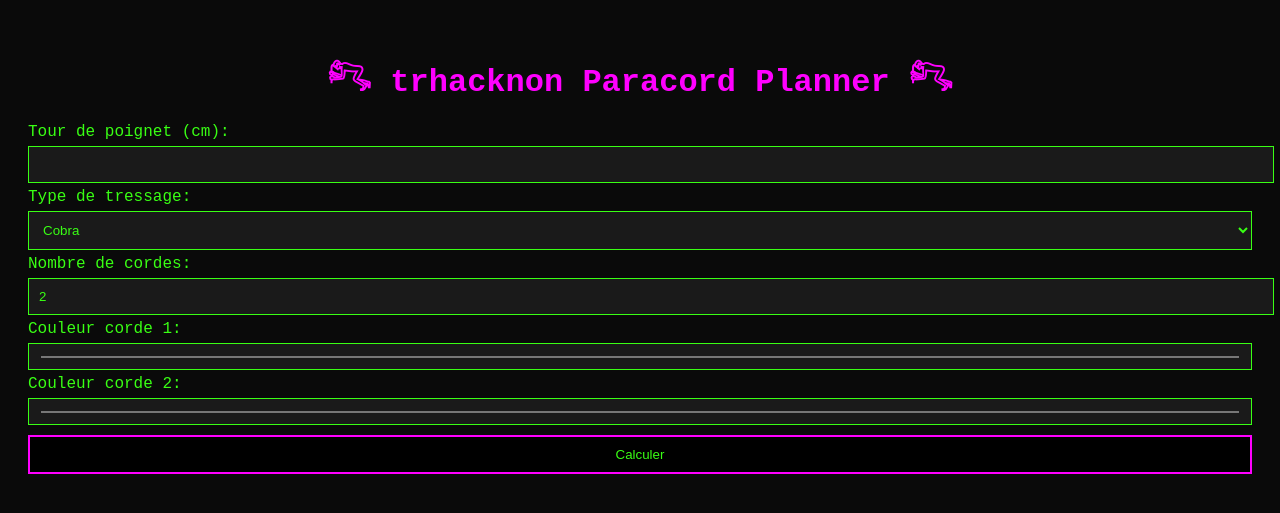
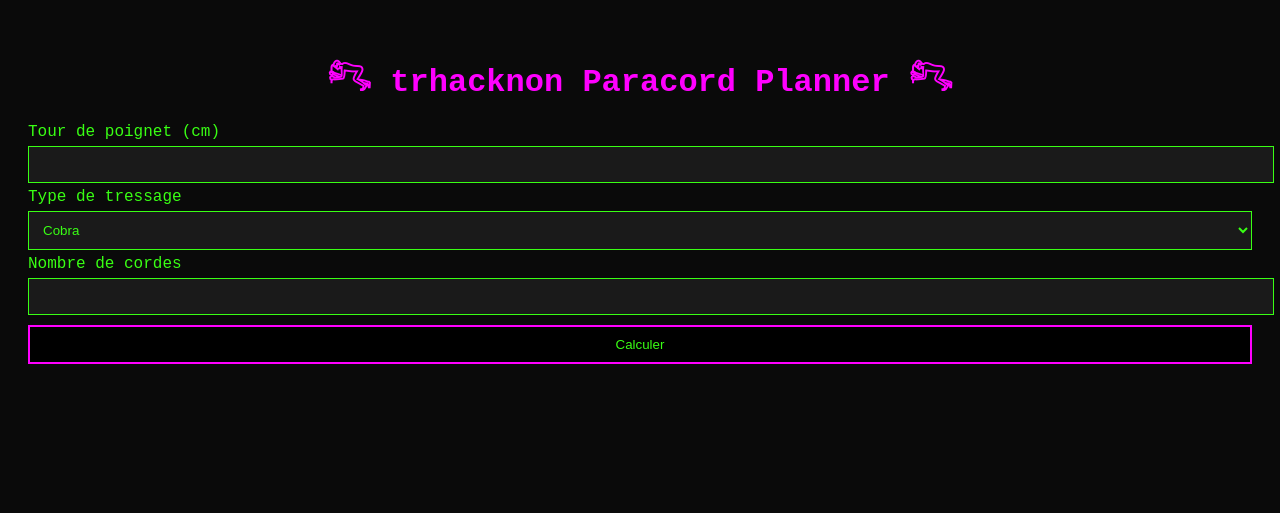
Before and after one commit to tucommenceapousser/paracord-maker, a Flask app: page / in a window 1280 px wide. Shown: the top 513 px of the page. Run offline with Flask 3, Linux system fonts and the light colour scheme.

Commit message:
Update index.html

```diff
--- a/templates/index.html
+++ b/templates/index.html
@@ -1,62 +1,58 @@
-
 <!DOCTYPE html>
 <html lang="fr">
 <head>
-  <meta charset="UTF-8">
-  <title>trhacknon Paracord Planner</title>
-  <link rel="stylesheet" href="{{ url_for('static', filename='css/style.css') }}">
+  <meta charset="UTF-8" />
+  <title>𓀐 trhacknon Paracord Planner 𓀐</title>
+  <link rel="stylesheet" href="{{ url_for('static', filename='css/style.css') }}" />
 </head>
 <body>
+  <div class="container">
     <h1>𓀐 trhacknon Paracord Planner 𓀐</h1>
-  <form id="planner" method="POST">
-    <label>Tour de poignet (cm):</label>
-    <input type="number" name="wrist" min="10" max="30" required>
 
-    <label>Type de tressage:</label>
-    <select name="knot">
-      {% for braid in braids %}
-        <option value="{{ braid.name }}">{{ braid.name }}</option>
+    {% with messages = get_flashed_messages(with_categories=true) %}
+      {% if messages %}
+        <div class="flash-messages">
+          {% for category, message in messages %}
+            <div class="flash flash-{{ category }}">{{ message }}</div>
           {% endfor %}
-    </select>
+        </div>
+      {% endif %}
+    {% endwith %}
 
-    <label>Nombre de cordes:</label>
-    <input type="number" name="cord_count" id="cord-count" min="1" max="5" value="2" required>
+    <form method="POST" novalidate>
+      {{ form.csrf_token }}
 
-    <div id="cord-colors"></div>
+      <label for="wrist">{{ form.wrist.label }}</label>
+      {{ form.wrist(class="input-field") }}
+      {% if form.wrist.errors %}
+        <div class="error">{{ form.wrist.errors[0] }}</div>
+      {% endif %}
 
-    <button type="submit">Calculer</button>
+      <label for="knot">{{ form.knot.label }}</label>
+      {{ form.knot(class="input-field") }}
+      {% if form.knot.errors %}
+        <div class="error">{{ form.knot.errors[0] }}</div>
+      {% endif %}
+
+      <label for="cord_count">{{ form.cord_count.label }}</label>
+      {{ form.cord_count(class="input-field") }}
+      {% if form.cord_count.errors %}
+        <div class="error">{{ form.cord_count.errors[0] }}</div>
+      {% endif %}
+
+      <button type="submit" class="btn-submit">{{ form.submit.label.text }}</button>
     </form>
 
     {% if results %}
-  <div id="results">
+    <section id="results">
       <h2>Résultats :</h2>
       <ul>
         {% for r in results %}
           <li>Corde {{ loop.index }} : {{ r }} cm</li>
         {% endfor %}
       </ul>
+    </section>
+    {% endif %}
   </div>
-  {% endif %}
-
-  <script>
-    function updateColors(n) {
-      const container = document.getElementById("cord-colors");
-      container.innerHTML = "";
-      for (let i = 0; i < n; i++) {
-        container.innerHTML += `
-          <label>Couleur corde ${i + 1}:</label>
-          <input type="color" name="color${i}" value="#${Math.floor(Math.random()*16777215).toString(16)}">
-        `;
-      }
-    }
-
-    document.getElementById("cord-count").addEventListener("input", e => {
-      updateColors(parseInt(e.target.value));
-    });
-
-    window.onload = () => {
-      updateColors(parseInt(document.getElementById("cord-count").value));
-    };
-  </script>
 </body>
 </html>
```
Lines whose indentation alone changed are shown as unchanged.
